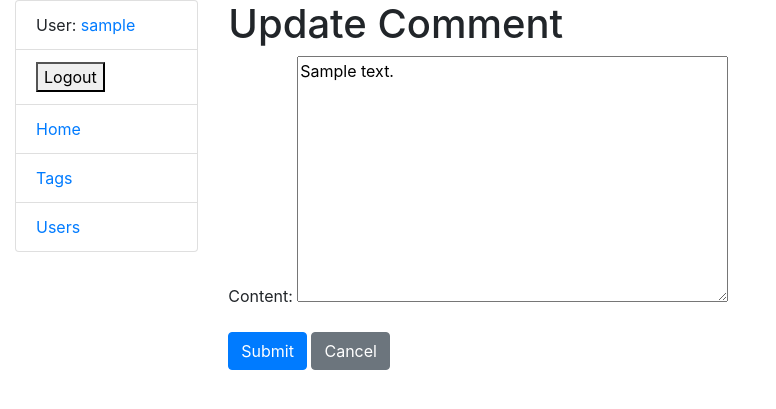
After one commit to MaxymChyncha/it-blog, a Django app: page /comments/1/update/ in a window 1280 px wide. The commit adds this page. Shown: the top 409 px of the page, without its empty margins (0-776 px from the left). Run offline with Django 5.2, Linux system fonts and the light colour scheme; a user stored in the database is signed in; tables that the repository leaves empty hold one stand-in row (values such as "Sample post").

Commit message:
style(post/UI): implement update comment view

```diff
--- a/post/forms.py
+++ b/post/forms.py
@@ -8,3 +8,9 @@ class CommentCreateForm(forms.ModelForm):
         model = Comment
         fields = ("content",)
         labels = {"content": "Add comment:"}
+
+
+class CommentUpdateForm(forms.ModelForm):
+    class Meta:
+        model = Comment
+        fields = ("content",)
--- a/post/models.py
+++ b/post/models.py
@@ -58,5 +58,8 @@ class Comment(models.Model):
     content = models.TextField()
     created_at = models.DateTimeField(auto_now_add=True)
 
+    def get_absolute_url(self) -> str:
+        return reverse("post:post-detail", kwargs={"pk": self.post.pk})
+
     def __str__(self) -> str:
         return f"Content: {self.content[:10]}. Author: {self.author.username}"
--- a/post/urls.py
+++ b/post/urls.py
@@ -12,6 +12,7 @@ from post.views import (
     TagDeleteView,
     TagDetailView,
     CommentDeleteView,
+    CommentUpdateView,
 )
 
 urlpatterns = [
@@ -66,6 +67,11 @@ urlpatterns = [
         name="tag-delete"
     ),
     path(
+        "comments/<int:pk>/update/",
+        CommentUpdateView.as_view(),
+        name="comment-update"
+    ),
+    path(
         "comments/<int:pk>/delete/",
         CommentDeleteView.as_view(),
         name="comment-delete"
--- a/post/views.py
+++ b/post/views.py
@@ -4,7 +4,7 @@ from django.views import generic
 from django.views.generic.edit import FormMixin
 
 from config.utils.paginators import paginate_queryset
-from post.forms import CommentCreateForm
+from post.forms import CommentCreateForm, CommentUpdateForm
 from post.models import Post, Tag, Comment
 
 
@@ -135,6 +135,14 @@ class TagDeleteView(LoginRequiredMixin, generic.DeleteView):
         return reverse("post:tag-list")
 
 
+class CommentUpdateView(LoginRequiredMixin, generic.UpdateView):
+    model = Comment
+    form_class = CommentUpdateForm
+
+    def get_success_url(self):
+        return self.object.get_absolute_url()
+
+
 class CommentDeleteView(LoginRequiredMixin, generic.DeleteView):
     model = Comment
 
--- /dev/null
+++ b/templates/post/comment_form.html
@@ -0,0 +1,12 @@
+{% extends "base.html" %}
+
+{% block content %}
+  <h1>Update Comment</h1>
+  <form action="" method="post" novalidate>
+    {% csrf_token %}
+    {{ form.as_p }}
+
+    <input type="submit" value="Submit" class="btn btn-primary">
+    <a class="btn btn-secondary" href="{{ comment.get_absolute_url }}">Cancel</a>
+  </form>
+{% endblock %}
--- a/templates/post/post_detail.html
+++ b/templates/post/post_detail.html
@@ -19,6 +19,9 @@
         <br>
         {{ comment.content }}
         {% if comment.author.id == request.user.id %}
+          <a href="{% url 'post:comment-update' pk=comment.id %}" class="btn btn-secondary link-to-page">
+            Update
+          </a>
           <a href="{% url 'post:comment-delete' pk=comment.id %}" class="btn btn-danger link-to-page">
             Delete
           </a>
```
